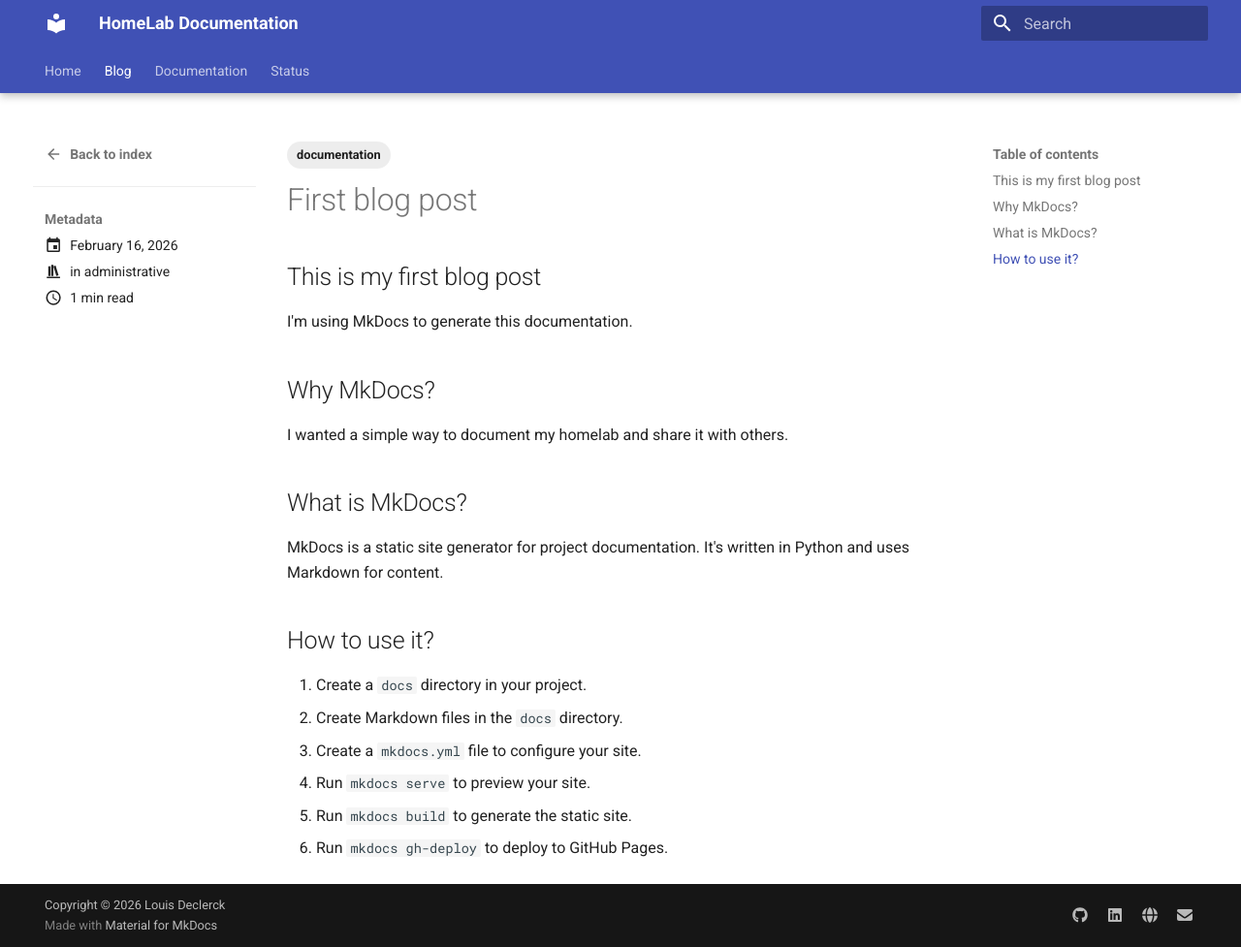
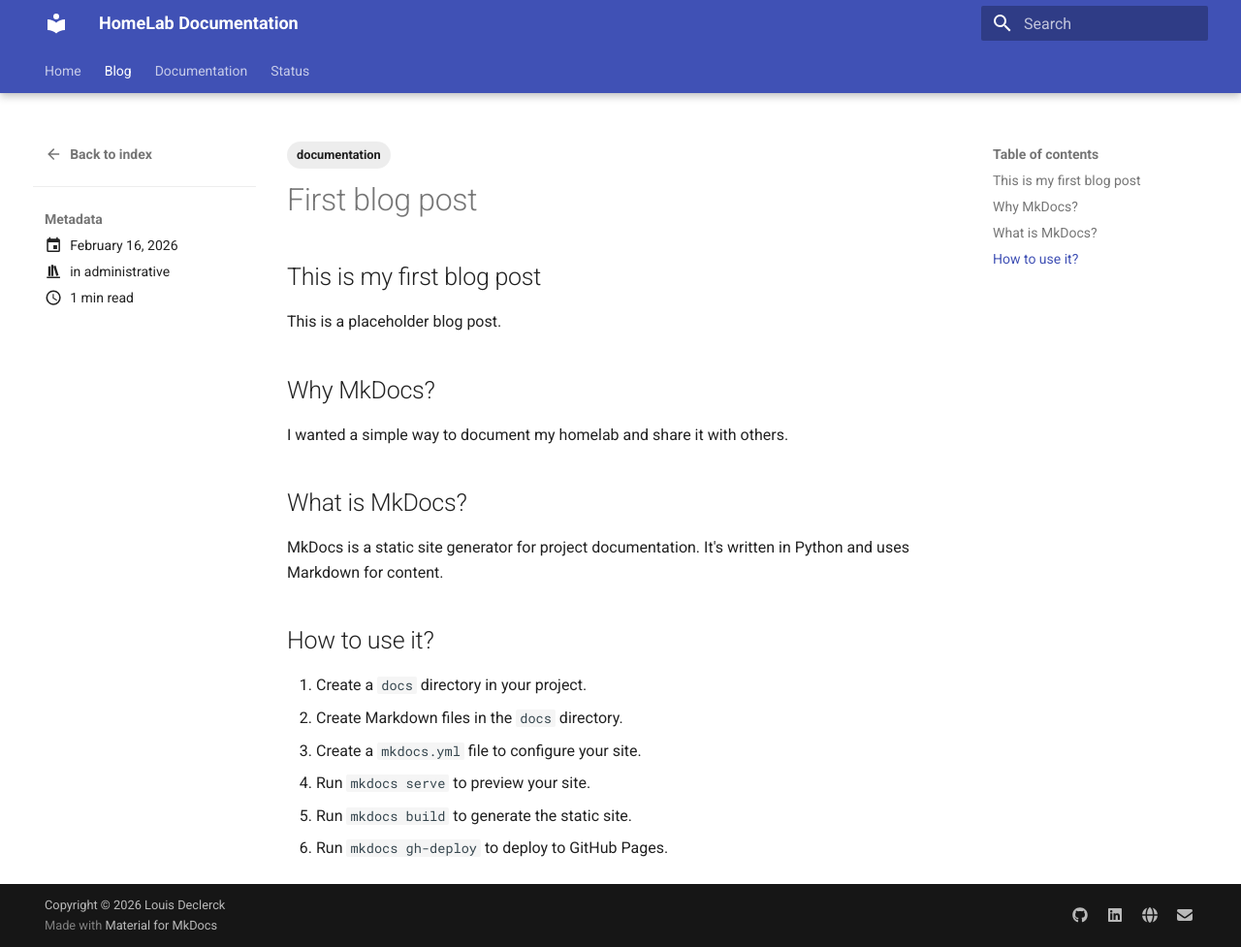
Before and after one commit to DeclerckLouis/homelab, an MkDocs documentation site: the page built from docs/blog/posts/first_post.md, in a window 1280 px wide and 977 px high. Shown: the whole window at 97% size. Built offline with MkDocs 1.6.1 and Material for MkDocs 9.7.7, drawn with Linux system fonts in a browser that asks for light colours.

Commit message:
Update: placeholder blog post excert

```diff
--- a/docs/blog/posts/first_post.md
+++ b/docs/blog/posts/first_post.md
@@ -6,19 +6,16 @@ tags: [documentation]
 ---
 
 ## This is my first blog post
-
-I'm using MkDocs to generate this documentation.
+This is a placeholder blog post.
+<!-- more -->
 
 ## Why MkDocs?
-
 I wanted a simple way to document my homelab and share it with others.
 
 ## What is MkDocs?
-
 MkDocs is a static site generator for project documentation. It's written in Python and uses Markdown for content.
 
 ## How to use it?
-
 1. Create a `docs` directory in your project.
 2. Create Markdown files in the `docs` directory.
 3. Create a `mkdocs.yml` file to configure your site.
```
